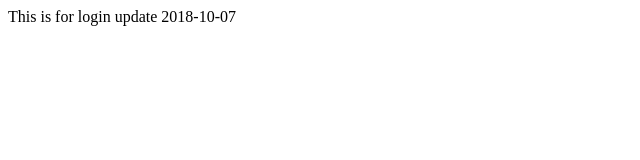
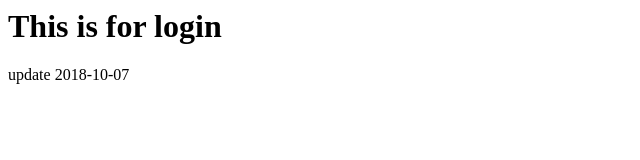
Before and after one commit to einomies/test01, a plain HTML site: page login.html in a window 1280 px wide. Shown: the whole page, without its empty margins (0-640 px from the left). Drawn offline with Linux system fonts and the light colour scheme.

Commit message:
login h1

```diff
--- a/login.html
+++ b/login.html
@@ -3,7 +3,7 @@
   <title>MyApp Login</title>
 </head>
 <body>
-  This is for login
+<h1>This is for login</h1>
   update 2018-10-07
 </body>
 </html>
```
